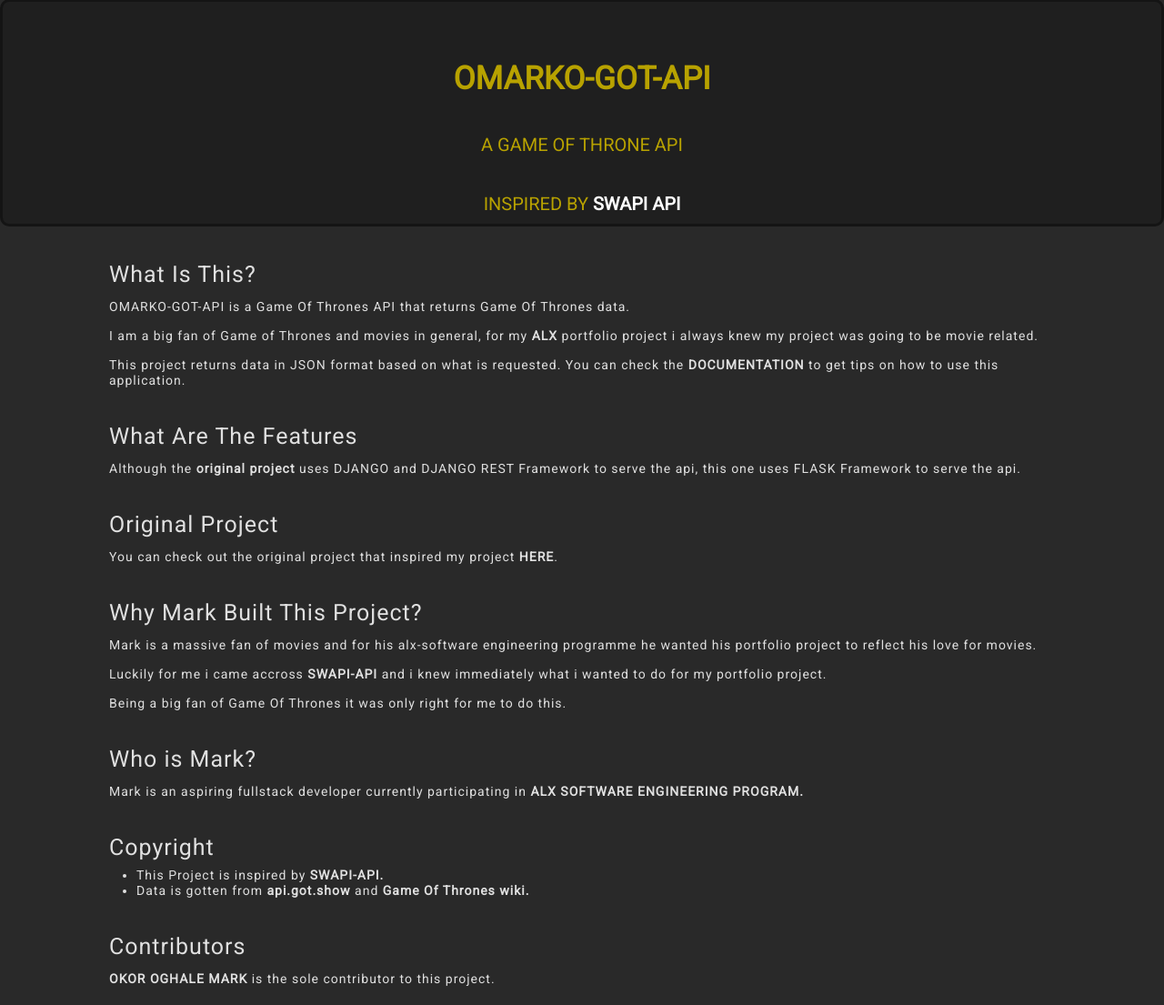
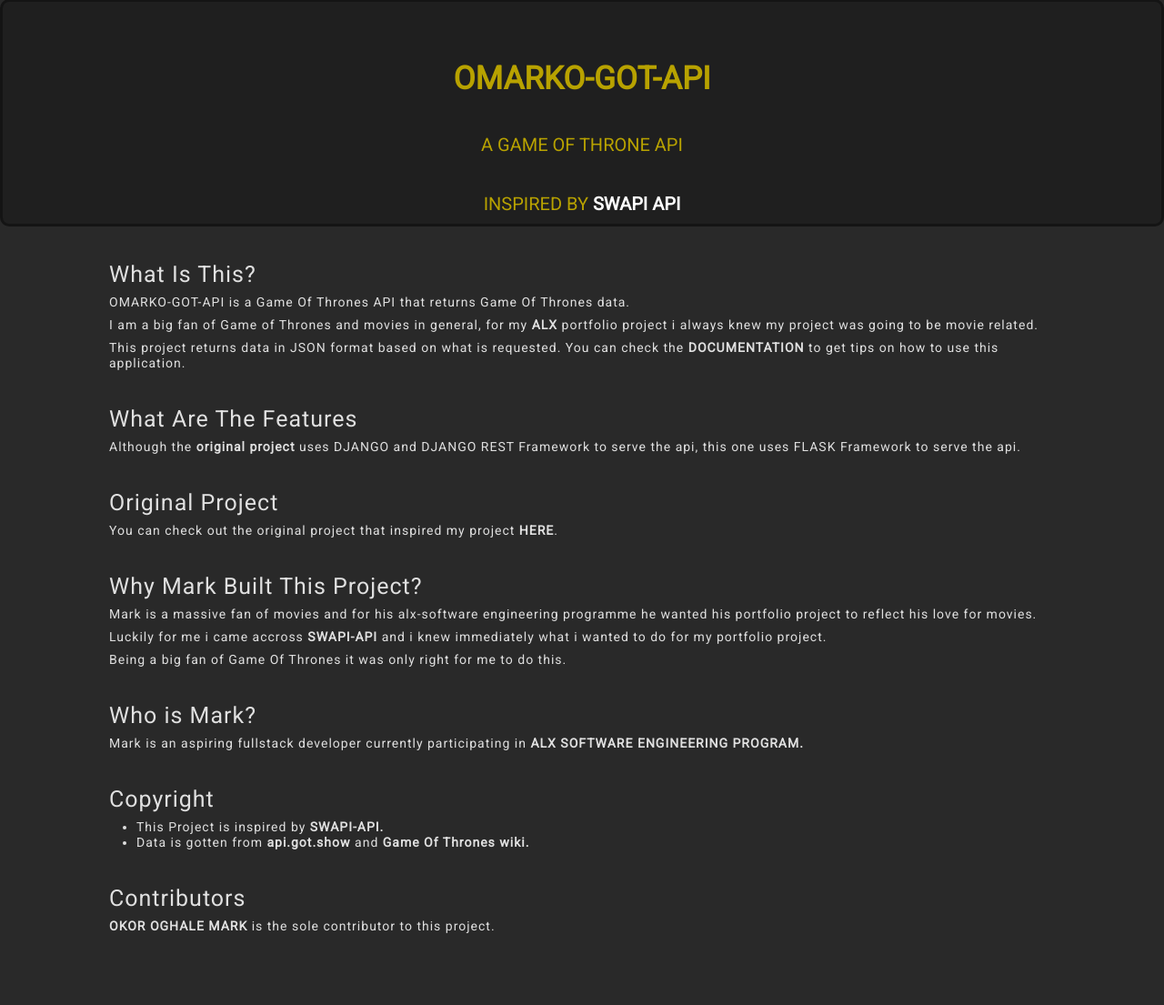
Before and after one commit to Omarko65/omarko-got-api, a Flask app: page /about/ in a window 1280 px wide. Shown: the part 116-1221 px from the top of the page at 91% size. After the commit the page ends 1142 px from the top, so only its background shows below. Run offline with Flask 2, Linux system fonts and the light colour scheme; some libraries are stand-ins or nearby versions; some web fonts are replaced.

Commit message:
little tweak

```diff
--- a/static/about.css
+++ b/static/about.css
@@ -29,7 +29,7 @@ h3 {
     margin-top: 15px;
 }
 p{
-    margin-top: 15px;
+    margin-top: 8px;
 }
 
 a {
```
